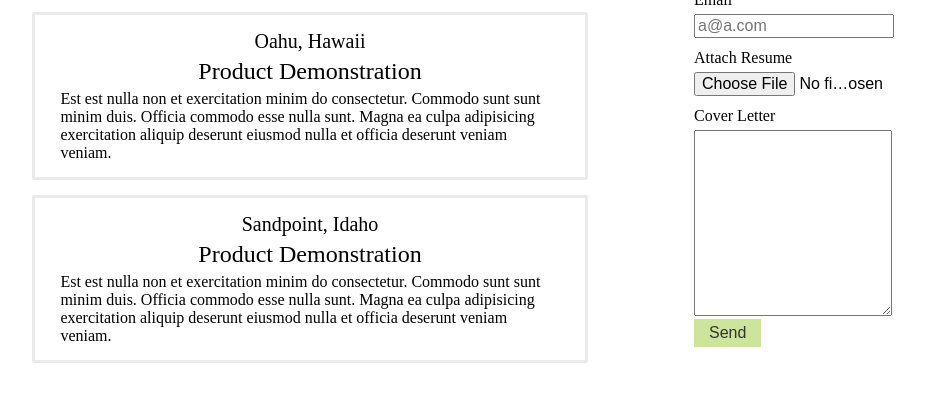
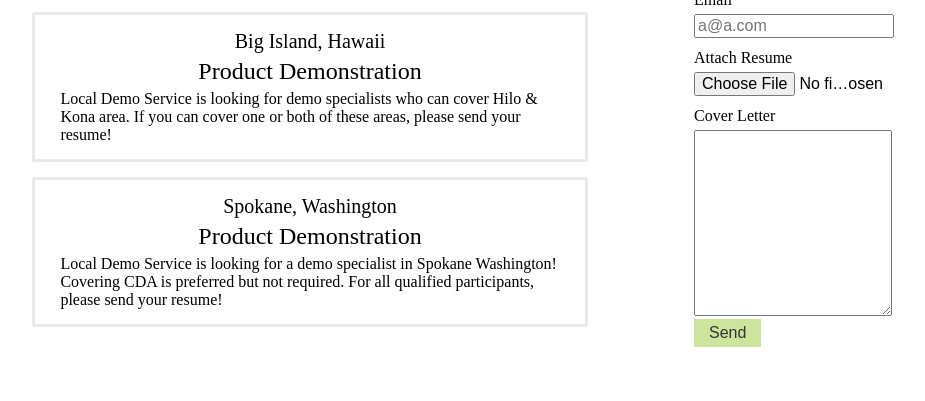
Before and after one commit to LocalDemoService/localdemoservice, a Gatsby site: page /Careers in a window 1280 px wide. Shown: the part 245-646 px from the top of the page, without its empty margins (234-1159 px from the left). Built offline with nearby package versions, Linux system fonts and the light colour scheme; Gatsby itself is replaced by a stand-in of ours.

Commit message:
Update Job description text

```diff
--- a/src/pages/Careers.js
+++ b/src/pages/Careers.js
@@ -12,14 +12,14 @@ import CareersForm from '../components/Forms/CareersForm'
 
 const jobOpenings = [
   {
-    location: 'Oahu, Hawaii',
+    location: 'Big Island, Hawaii',
     title: 'Product Demonstration',
-    description: 'Est est nulla non et exercitation minim do consectetur. Commodo sunt sunt minim duis. Officia commodo esse nulla sunt. Magna ea culpa adipisicing exercitation aliquip deserunt eiusmod nulla et officia deserunt veniam veniam.'
+    description: 'Local Demo Service is looking for demo specialists who can cover Hilo & Kona area. If you can cover one or both of these areas, please send your resume!'
   },
   {
-    location: 'Sandpoint, Idaho',
+    location: 'Spokane, Washington',
     title: 'Product Demonstration',
-    description: 'Est est nulla non et exercitation minim do consectetur. Commodo sunt sunt minim duis. Officia commodo esse nulla sunt. Magna ea culpa adipisicing exercitation aliquip deserunt eiusmod nulla et officia deserunt veniam veniam.'
+    description: 'Local Demo Service is looking for a demo specialist in Spokane Washington! Covering CDA is preferred but not required. For all qualified participants, please send your resume!'
   }
 ]
 
```
